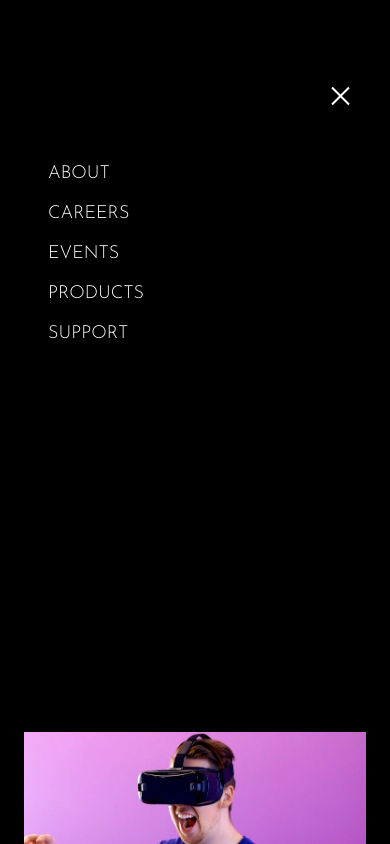
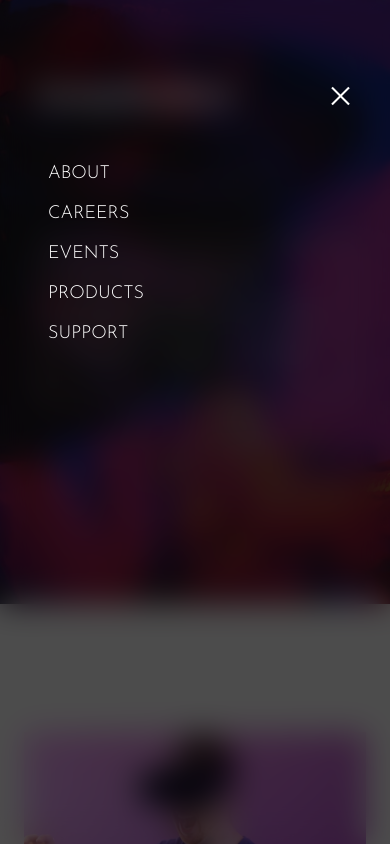
Before and after one commit to erhanertem/Website-LoopStudios, a website: page index.html in a window 390 px wide. Both pictures are taken after a click on the button 338 px from the left and 96 px from the top of the page. Shown: the top 844 px of the page. Drawn offline with Linux system fonts and the light colour scheme; a web font is replaced by a local one.

Commit message:
Add blurred hamburger menu background and adjust z-indexes

```diff
--- a/index.html
+++ b/index.html
@@ -61,7 +61,7 @@
 						<button
 							id="menu-btn"
 							type="button"
-							class="hamburger focus z-40 block focus:outline-none md:hidden"
+							class="hamburger focus z-50 block focus:outline-none md:hidden"
 						>
 							<span class="hamburger-top"></span>
 							<span class="hamburger-middle"></span>
@@ -70,7 +70,10 @@
 					</div>
 				</nav>
 				<!-- Hamburger Menu -->
-<div id="menu" class="absolute top-0 bottom-0 left-0 flex-col self-end hidden w-full min-h-screen py-1 pt-40 pl-12 space-y-3 text-lg text-white uppercase bg-black">
+				<div
+					id="menu"
+					class="blurred absolute bottom-0 left-0 top-0 z-40 hidden min-h-screen w-full flex-col space-y-3 self-end py-1 pl-12 pt-40 text-lg uppercase text-white"
+				>
 					<a href="#" class="hover:text-pink-500">About</a>
 					<a href="#" class="hover:text-pink-500">Careers</a>
 					<a href="#" class="hover:text-pink-500">Events</a>
--- a/input.css
+++ b/input.css
@@ -65,16 +65,20 @@
 		transform: translateY(14px);
 	}
 	.open {
-		transform: rotate(90deg)
+		transform: rotate(90deg);
 	}
 	.open .hamburger-top {
-		transform: rotate(45deg) translateY(6px) translateX(6px)
+		transform: rotate(45deg) translateY(6px) translateX(6px);
 	}
 	.open .hamburger-middle {
 		display: none;
 		/* @apply hidden */
 	}
-		.open .hamburger-bottom {
-		transform: rotate(-45deg) translateY(6px) translateX(-6px)
+	.open .hamburger-bottom {
+		transform: rotate(-45deg) translateY(6px) translateX(-6px);
+	}
+
+	.blurred {
+		@apply bg-black/70 backdrop-blur-lg backdrop-filter;
 	}
 }
--- a/package.json
+++ b/package.json
@@ -11,6 +11,7 @@
   "author": "",
   "license": "ISC",
   "devDependencies": {
+    "prettier-plugin-tailwindcss": "^0.3.0",
     "tailwindcss": "^3.3.2"
   }
 }
```
Also changed, not shown: css/style.css, 1 other file. Lines whose indentation alone changed are shown as unchanged.
